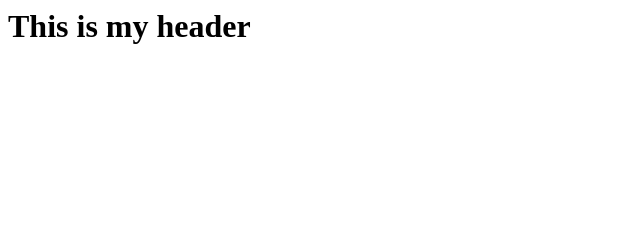
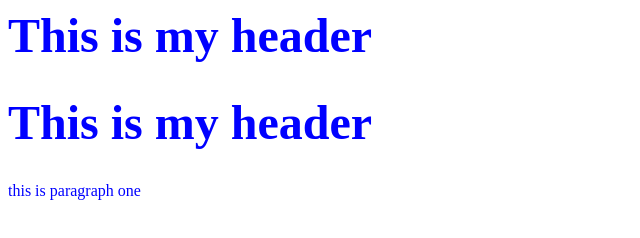
Before and after one commit to PoojaShylaja/SimpliLearngit, a plain HTML site: page index.html in a window 1280 px wide. Shown: the whole page, without its empty margins (0-640 px from the left). Drawn offline with Linux system fonts and the light colour scheme.

Commit message:
Added Style tag as per review given

```diff
--- a/index.html
+++ b/index.html
@@ -1,12 +1,18 @@
-<html>
+<HTML>
  <t--Please use CSS style tags here-->
-	<head>
-	</head>
+	<HEAD>
+         <STYLE>
+         H1 {color:blue;font-size:300%}
+         P{color:blue}
+	 </STYLE>
+	</HEAD>
 	<H1> This is my header </H1>
-	<body>
-	</body>
+	<BODY>
+		<H1>This is my header</H1>
+		<p>this is paragraph one</p>
+	</BODY>
 
 
 
 
-</html>
+</HTML>
```
